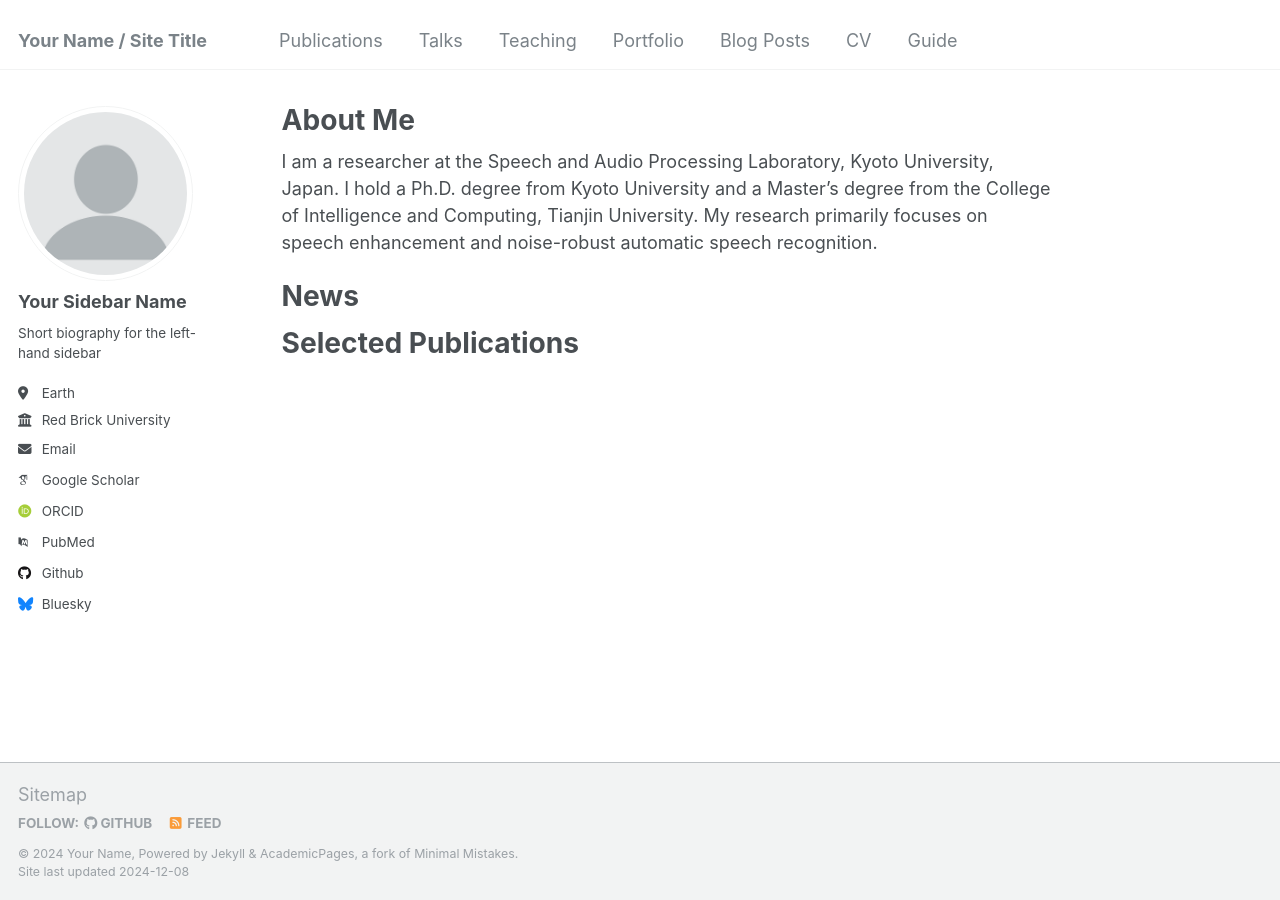
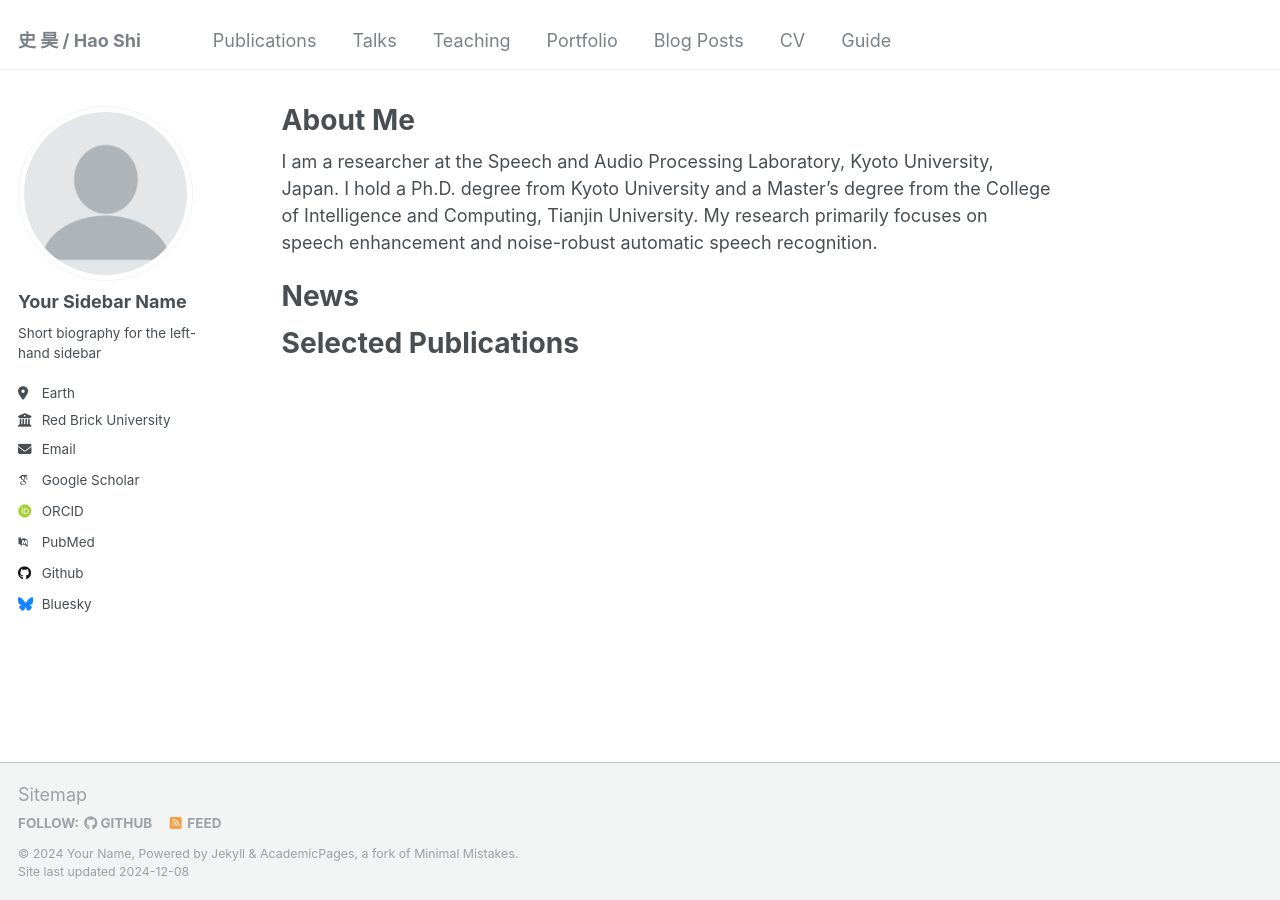
Before and after one commit to hshi-speech/hshi-speech.github.io, a Jekyll site: the page built from _pages/about.md, in a window 1280 px wide. Built offline with Jekyll 4.4.1, drawn with Linux system fonts in a browser that asks for light colours; some web fonts are replaced.

Commit message:
Update _config.yml

```diff
--- a/_config.yml
+++ b/_config.yml
@@ -8,13 +8,13 @@
 
 # Basic Site Settings
 locale                   : "en-US"
-title                    : "Your Name / Site Title"
+title                    : "史 昊 / Hao Shi"
 title_separator          : "-"
 name                     : &name "Your Name"
 description              : &description "personal description"
 url                      : https://academicpages.github.io # the base hostname & protocol for your site e.g. "https://[your GitHub username].github.io"
 baseurl                  : "" # the subpath of your site, e.g. "/blog"
-repository               : "academicpages/academicpages.github.io"
+repository               : "hshi-speech.github.io/hshi_speech.github.io/"
 
 # Site Author - The following control what appear as part of the author content on the side bar.
 #               If a field is blank the icon and link will not appear, otherwise it will be shown.
```
